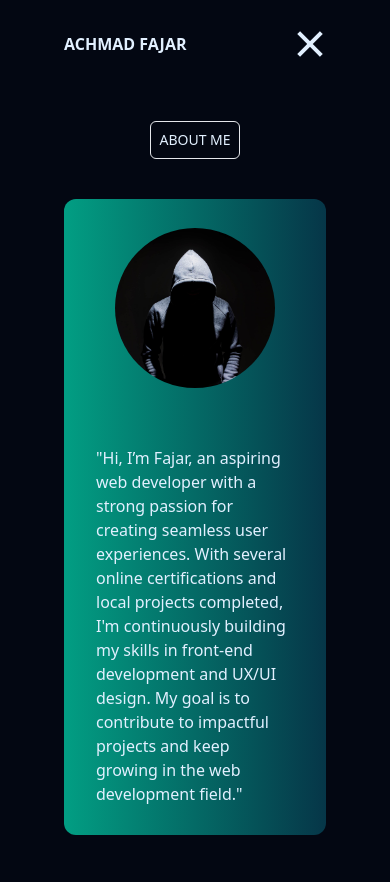
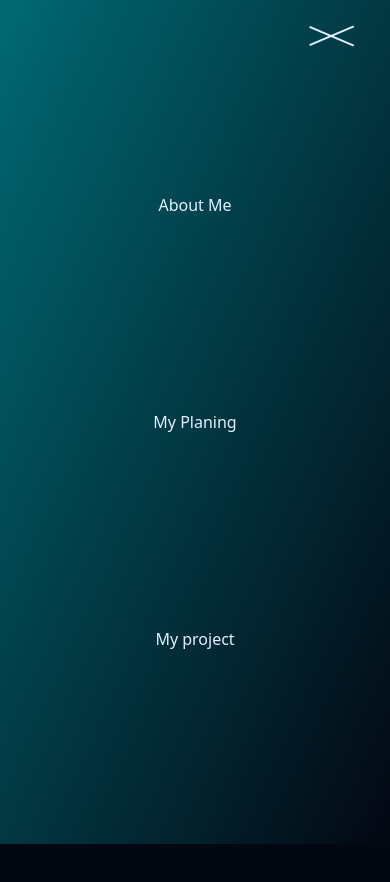
Before and after one commit to AchmadFajar1233/My_porto, a website: page public/index.html in a window 390 px wide. Both pictures are taken after a click on the element 310 px from the left and 44 px from the top of the page. After the commit the page ends 844 px from the top, so only its background shows below. Drawn offline with Linux system fonts and the light colour scheme.

Commit message:
change style

```diff
--- a/public/index.html
+++ b/public/index.html
@@ -6,43 +6,46 @@
   <title>Achmad Fajar Nugraha</title>
   <link rel="stylesheet" href="../src/output.css">
 </head>
-<body class="overflow-x-hidden">
-    <div class="wrapper xl:w-screen xl:min-h-screen h-full bg-primary xl:px-16 px-16 py-8 relative">
-      <header class="flex flex-col h-screen">
-        <div class="xl:min-h-20 flex justify-between items-center mb-6">
-          <div>
-            <h2 class="text-secondary xl:text-2xl uppercase font-bold">Achmad Fajar</h2>
+<body class="bg-primary relative">
+  <div class="overflow-y-hidden">
+    <header class="px-8 py-6 flex w-full items-center justify-between xl:px-16 xl:py-8">
+      <div><h2 class="text-kuning uppercase font-bold">Achmad Fajar Nugraha</h2></div>
+      <nav class="absolute right-0 top-0 w-screen h-screen bg-gradient-to-br from-[#006973] to-primary -translate-y-full transition-all duration-400 ease-in-out">
+        <ul class="flex flex-col text-center justify-evenly items-center w-full h-full">
+          <li><a href="#" class="text-secondary hover:text-kuning transition-colors duration-200 ease-in-out">About Me</a></li>
+          <li><a href="#" class="text-secondary hover:text-kuning transition-colors duration-200 ease-in-out">My Planing</a></li>
+          <li><a href="#" class="text-secondary hover:text-kuning transition-colors duration-200 ease-in-out">My project</a></li>
+        </ul>
+      </nav>
+      <div class="hidden xl:block">
+        <ul class="flex gap-6">
+          <li><a href="#" class="text-secondary hover:text-kuning transition-colors duration-200 ease-in-out">About Me</a></li>
+          <li><a href="#" class="text-secondary hover:text-kuning transition-colors duration-200 ease-in-out">My Planing</a></li>
+          <li><a href="#" class="text-secondary hover:text-kuning transition-colors duration-200 ease-in-out">My project</a></li>
+        </ul>
+      </div>
+      <!-- hamburger menu -->
+      <div id="hamburgerIcon" class="cursor-pointer z-10 xl:hidden">
+        <div id="hamburger1" class="w-[3rem] h-[2px] bg-secondary mb-4  origin-top-left transition-all duration-200 ease-in-out"></div>
+        <div id="hamburger2" class="w-[3rem] h-[2px] bg-secondary  origin-bottom-left transition-all duration-200 ease-in-out"></div>
+      </div>
+    </header>
+    <!-- main section -->
+     <main class="flex-4 px-8 py-6 flex flex-col justify-center items-center xl:px-16 xl:py-8">
+      <h2 class="text-secondary uppercase text-xl mb-4 font-extrabold bg-gradient-to-br from-[#006973] to-secondary bg-clip-text text-transparent">About Me</h2>
+
+        <div id="aboutMe" class="bg-gradient-to-br from-[#006973] rounded-xl min-h-80 flex flex-col items-center px-4 py-2 gap-6 md:flex-row xl:w-[70%]">
+          <div class="mt-4 md:mt-0 rounded-full w-40 h-40 bg-center bg-cover md:rounded-lg" style="background-image: url('../assets/4372911.jpg');">
           </div>
-          <nav class="hidden md:block">
-            <ul class="flex gap-8">
-              <li><a href="#" class="text-secondary">About Me</a></li>
-              <li><a href="#" class="text-secondary">My Plan</a></li>
-              <li><a href="#" class="text-secondary">Contact Me</a></li>
-            </ul>
-          </nav>
-          <!-- hamburger menu -->
-          <div class="md:hidden cursor-pointer" id="hamburger">
-            <div class="w-8 h-1 bg-secondary mb-1 transition-transform ease-in-out" id="hamburger-1"></div>
-            <div class="w-8 h-1 bg-secondary transition-transform ease-in-out" id="hamburger-2"></div>
+          <div style="flex: 4;" class="mb-4 md:mb-0">
+            <h2 class="text-center text-kuning font-bold uppercase my-4 xl:my-0 md:text-start">aspiring Web Developer</h2>
+            <p class="text-secondary text-center md:text-start">"Hi, I’m <span class="text-kuning">Fajar</span>, an aspiring web developer with a strong passion for creating seamless user experiences. With several online certifications and local projects completed, I'm continuously building my skills in front-end development and UX/UI design. My goal is to contribute to impactful projects and keep growing in the web development field."</p>
           </div>
         </div>
-        <!-- main header -->
-        <div class="flex-1 flex justify-center items-center xl:px-20 flex-col">
-          <div class="border boder-[#029e83] xl:p-4 p-2 rounded-md hover:bg-gradient-to-tr hover:from-[#029e83] hover:to-[#063648] hover:border-transparent transition-colors duration-300 cursor-default ease-out">
-            <h1 class="text-secondary xl:text-md text-sm uppercase">About Me</h1>
-          </div>
-           <!-- card section -->
-          <div class="flex flex-col md:flex-row md:justify-normal  justify-around items-center min-h-[80%] xl:w-[80%] md:max-h-[40%]xl:p-8 bg-gradient-to-r from-[#029e83] to-[#063648] rounded-xl mt-10 md:p-8">
-            <div class="md:w-1/2 md:h-[50%] w-40 h-40 md:rounded-md rounded-full" style="background-image: url('../assets/4372911.jpg'); background-position: center; background-size: cover;">
-            </div>
 
-            <div class="w-full flex justify-center items-center px-8">
-              <p class="text-secondary">"Hi, I’m Fajar, an aspiring web developer with a strong passion for creating seamless user experiences. With several online certifications and local projects completed, I'm continuously building my skills in front-end development and UX/UI design. My goal is to contribute to impactful projects and keep growing in the web development field."</p>
-          </div>
-        </div>
-        </div>
-      </header>
-    </div>
-    <script src="script.js"></script>
+     </main>
+  </div>
+
+  <script src="script.js"></script>
 </body>
 </html>
--- a/public/script.js
+++ b/public/script.js
@@ -1,10 +1,11 @@
-const hamburger = document.getElementById('hamburger')
-const hamburger1 =  document.getElementById("hamburger-1")
-const hamburger2 =  document.getElementById("hamburger-2")
+const hamburgerMenu = document.getElementById("hamburgerIcon");
+const hamburger1 = document.getElementById("hamburger1");
+const hamburger2 = document.getElementById("hamburger2");
+const nav = document.querySelector('nav')
 
-hamburger.addEventListener("click", ()=>{
-    hamburger1.classList.toggle("rotate-45")
-    hamburger1.classList.toggle("translate-y-1")
-    hamburger2.classList.toggle("-rotate-45")
-    hamburger2.classList.toggle("-translate-y-1")
+hamburgerMenu.addEventListener('click', () =>{
+    hamburger1.classList.toggle('rotate-[23deg]')
+    hamburger2.classList.toggle('-rotate-[23deg]')
+
+    nav.classList.toggle('-translate-y-full')
 })
--- a/tailwind.config.js
+++ b/tailwind.config.js
@@ -10,11 +10,6 @@ module.exports = {
         kuning: "#d8a31a",
         optional: "#063648"
 
-      },
-      fontFamily: {
-        notable: ['Notable', 'sans-serif'],
-        maguntia: ["UnifrakturMaguntia", "cursive"],
-        limeLight: ["Limelight", "sans-serif"]
       },
       gridTemplateColumns: {
         header: '1fr, 2fr, 2fr, 2fr 2fr'
```
Also changed, not shown: src/output.css.
